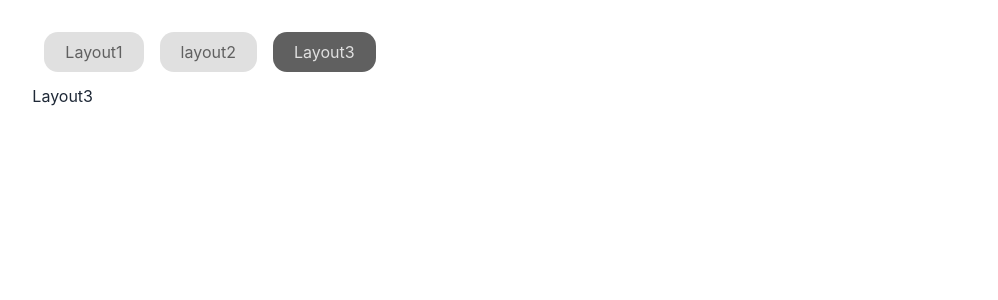
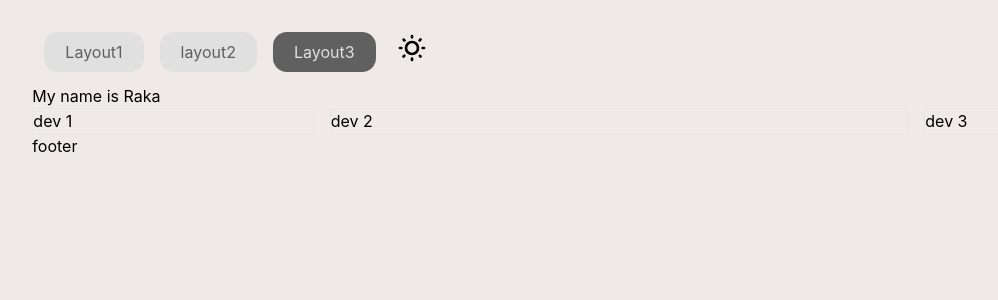
Before and after one commit to moutosi-raka/Internship-Assessment, a React (Create React App) app in the folder intership-assessment/: page /layout3 in a window 1280 px wide. Shown: the top 300 px of the page, without its empty margins (21-1019 px from the left). Built offline with nearby package versions, Linux system fonts and the light colour scheme.

Commit message:
implement dark and light mode

```diff
--- a/intership-assessment/src/App.css
+++ b/intership-assessment/src/App.css
@@ -1,38 +1,12 @@
-.App {
-  text-align: center;
+#light{
+  background-color: rgb(240, 233, 233);
+  color: black;
 }
 
-.App-logo {
-  height: 40vmin;
-  pointer-events: none;
-}
-
-@media (prefers-reduced-motion: no-preference) {
-  .App-logo {
-    animation: App-logo-spin infinite 20s linear;
-  }
-}
-
-.App-header {
-  background-color: #282c34;
-  min-height: 100vh;
-  display: flex;
-  flex-direction: column;
-  align-items: center;
-  justify-content: center;
-  font-size: calc(10px + 2vmin);
+#dark{
+  background-color: rgb(30 41 59);
   color: white;
 }
-
-.App-link {
-  color: #61dafb;
+#dark .table{
+  color: black;
 }
-
-@keyframes App-logo-spin {
-  from {
-    transform: rotate(0deg);
-  }
-  to {
-    transform: rotate(360deg);
-  }
-}
--- a/intership-assessment/src/App.js
+++ b/intership-assessment/src/App.js
@@ -1,12 +1,14 @@
+import { useContext } from 'react';
 import { Toaster } from 'react-hot-toast';
 import { RouterProvider } from 'react-router-dom';
 import './App.css';
+import { ThemeContext } from './Context/ThemeProvider/ThemeProvider';
 import { router } from './Routes/Routes';
 
 function App() {
+  const {theme} = useContext(ThemeContext);
   return (
-
-     <div>
+     <div className='h-screen' id={theme}>
       <RouterProvider router={router}>
 
       </RouterProvider>
--- /dev/null
+++ b/intership-assessment/src/Context/ThemeProvider/ThemeProvider.js
@@ -0,0 +1,18 @@
+import React, { createContext, useState } from 'react';
+
+export const ThemeContext = createContext('light')
+const ThemeProvider = ({children}) => {
+    const [theme, setTheme] = useState('light');
+
+    const toggleTheme = ()=>{
+        setTheme((curr)=> (curr==="light")? "dark": "light")
+    }
+    const themeInfo = {theme,toggleTheme}
+    return (
+        <ThemeContext.Provider value={themeInfo}>
+            {children}
+        </ThemeContext.Provider>
+    );
+};
+
+export default ThemeProvider;
--- a/intership-assessment/src/Shared/Header/Header.js
+++ b/intership-assessment/src/Shared/Header/Header.js
@@ -1,11 +1,12 @@
 
-import React, { useState } from 'react';
+import React, { useContext, useState } from 'react';
 import {NavLink } from 'react-router-dom';
+import { ThemeContext } from '../../Context/ThemeProvider/ThemeProvider';
 import './Header.css'
 
 const Header = () => {
 
-
+    const {theme, toggleTheme} = useContext(ThemeContext)
     const menuItem = <>
     <li><NavLink to='/'>Layout1</NavLink></li>
     <li><NavLink to='/layout2'>layout2</NavLink></li>
@@ -19,7 +20,7 @@ const Header = () => {
             <label tabIndex={0} className="btn btn-ghost lg:hidden">
               <svg xmlns="http://www.w3.org/2000/svg" className="h-5 w-5" fill="none" viewBox="0 0 24 24" stroke="currentColor"><path strokeLinecap="round" strokeLinejoin="round" strokeWidth="2" d="M4 6h16M4 12h8m-8 6h16" /></svg>
             </label>
-            <ul tabIndex={0} className="menu menu-compact dropdown-content mt-3 p-2 shadow rounded-box w-52 navbar-start">
+            <ul tabIndex={0} className="menu menu-compact dropdown-content mt-3 p-2 shadow bg-base-100 rounded-box w-52 navbar-start">
              {menuItem}
             </ul>
           </div>
@@ -29,7 +30,31 @@ const Header = () => {
             {menuItem}
           </ul>
         </div>
+        <div >
+        <label className="swap swap-rotate">
+                <input
+                  type="checkbox"
+                  onChange={toggleTheme}
+                  checked={theme === "light"}
+                />
 
+                <svg
+                  className="swap-off fill-current w-10 h-10"
+                  xmlns="http://www.w3.org/2000/svg"
+                  viewBox="0 0 24 24"
+                >
+                  <path d="M21.64,13a1,1,0,0,0-1.05-.14,8.05,8.05,0,0,1-3.37.73A8.15,8.15,0,0,1,9.08,5.49a8.59,8.59,0,0,1,.25-2A1,1,0,0,0,8,2.36,10.14,10.14,0,1,0,22,14.05,1,1,0,0,0,21.64,13Zm-9.5,6.69A8.14,8.14,0,0,1,7.08,5.22v.27A10.15,10.15,0,0,0,17.22,15.63a9.79,9.79,0,0,0,2.1-.22A8.11,8.11,0,0,1,12.14,19.73Z" />
+                </svg>
+
+                <svg
+                  className="swap-on fill-current w-8 h-8"
+                  xmlns="http://www.w3.org/2000/svg"
+                  viewBox="0 0 24 24"
+                >
+                  <path d="M5.64,17l-.71.71a1,1,0,0,0,0,1.41,1,1,0,0,0,1.41,0l.71-.71A1,1,0,0,0,5.64,17ZM5,12a1,1,0,0,0-1-1H3a1,1,0,0,0,0,2H4A1,1,0,0,0,5,12Zm7-7a1,1,0,0,0,1-1V3a1,1,0,0,0-2,0V4A1,1,0,0,0,12,5ZM5.64,7.05a1,1,0,0,0,.7.29,1,1,0,0,0,.71-.29,1,1,0,0,0,0-1.41l-.71-.71A1,1,0,0,0,4.93,6.34Zm12,.29a1,1,0,0,0,.7-.29l.71-.71a1,1,0,1,0-1.41-1.41L17,5.64a1,1,0,0,0,0,1.41A1,1,0,0,0,17.66,7.34ZM21,11H20a1,1,0,0,0,0,2h1a1,1,0,0,0,0-2Zm-9,8a1,1,0,0,0-1,1v1a1,1,0,0,0,2,0V20A1,1,0,0,0,12,19ZM18.36,17A1,1,0,0,0,17,18.36l.71.71a1,1,0,0,0,1.41,0,1,1,0,0,0,0-1.41ZM12,6.5A5.5,5.5,0,1,0,17.5,12,5.51,5.51,0,0,0,12,6.5Zm0,9A3.5,3.5,0,1,1,15.5,12,3.5,3.5,0,0,1,12,15.5Z" />
+                </svg>
+              </label>
+        </div>
       </div>
     );
 };
--- a/intership-assessment/src/index.js
+++ b/intership-assessment/src/index.js
@@ -3,11 +3,14 @@ import ReactDOM from 'react-dom/client';
 import './index.css';
 import App from './App';
 import reportWebVitals from './reportWebVitals';
+import ThemeProvider from './Context/ThemeProvider/ThemeProvider';
 
 const root = ReactDOM.createRoot(document.getElementById('root'));
 root.render(
   <React.StrictMode>
-    <App />
+    <ThemeProvider>
+     <App />
+    </ThemeProvider>
   </React.StrictMode>
 );
 
--- a/intership-assessment/src/layout/Main.js
+++ b/intership-assessment/src/layout/Main.js
@@ -4,7 +4,7 @@ import Header from '../Shared/Header/Header';
 
 const Main = () => {
     return (
-        <div className='w-11/12 mx-auto my-5'>
+        <div className='w-11/12 mx-auto py-5'>
             <Header></Header>
             <Outlet></Outlet>
         </div>
--- a/intership-assessment/src/pages/Layout1/Layout1.js
+++ b/intership-assessment/src/pages/Layout1/Layout1.js
@@ -55,7 +55,7 @@ const [fieldInfo, setFieldInfo] = useState([]);
                     <div key={info.id} className='block md:flex mb-5'>
                     <label className='text md:w-1/4 '>{info.lable}</label>
                     <input type={info.tpye} name={info.name}
-                    required className='w-full md:w-2/5 h-[1.6rem] bg-[#D9D9D9] p-3 outline-none' />
+                    required className='w-full md:w-2/5 h-[1.6rem] bg-[#D9D9D9] p-3 outline-none text-black' />
                 </div>)
                 }
                 <div className='w-[90%] lg:w-[65%] flex
--- a/intership-assessment/src/pages/Layout2/Layout2.css
+++ b/intership-assessment/src/pages/Layout2/Layout2.css
@@ -1,9 +1,9 @@
-thead th{
+/* thead th, tr{
     border-radius: 0!important;
 
-}
+} */
 
-th, tr, td{
+ td{
     border: 1px solid #80808036;
 }
 .table :where(thead, tfoot) :where(th, td) {
--- a/intership-assessment/src/pages/Layout2/Layout2.js
+++ b/intership-assessment/src/pages/Layout2/Layout2.js
@@ -1,7 +1,13 @@
-import React from 'react';
+import React, { useEffect, useState } from 'react';
 import './Layout2.css'
 
 const Layout2 = () => {
+  const [users, setUsers] = useState([]);
+  useEffect( ()=>{
+    fetch('http://localhost:5000/users')
+    .then(res => res.json())
+    .then(data => setUsers(data))
+  },[])
     return (
         <div className="overflow-x-auto my-12">
   <table className="table w-full">
@@ -17,13 +23,16 @@ const Layout2 = () => {
     </thead>
     <tbody>
 
-      <tr>
-        <th className='table-color'>1</th>
-        <td>Cy Ganderton</td>
-        <td>Quality Control Specialist</td>
-        <td>Blue</td>
-        <td>Blue</td>
-      </tr>
+      {
+        users.map((user,i) =>
+          <tr key={user._id}>
+          <th className='table-color'>{i+1}</th>
+          <td>{user.fullName}</td>
+          <td>{user.BOD}</td>
+          <td>{user.email}</td>
+          <td>{user.phone}</td>
+        </tr>)
+      }
 
     </tbody>
   </table>
--- a/intership-assessment/src/pages/Layout3/Layout3.js
+++ b/intership-assessment/src/pages/Layout3/Layout3.js
@@ -3,7 +3,23 @@ import React from 'react';
 const Layout3 = () => {
     return (
         <div>
-            Layout3
+            <div>
+                <h1>My name is Raka</h1>
+            </div>
+            <div className='grid grid-cols-1 lg:grid-cols-4 gap-4'>
+                <div className='border'>
+                    <h1>dev 1</h1>
+                </div>
+                <div className='col-span-2 border'>
+                    <h1>dev 2</h1>
+                </div>
+                <div className='border'>
+                    <h1>dev 3</h1>
+                </div>
+            </div>
+            <div>
+                <h1>footer</h1>
+            </div>
         </div>
     );
 };
```
